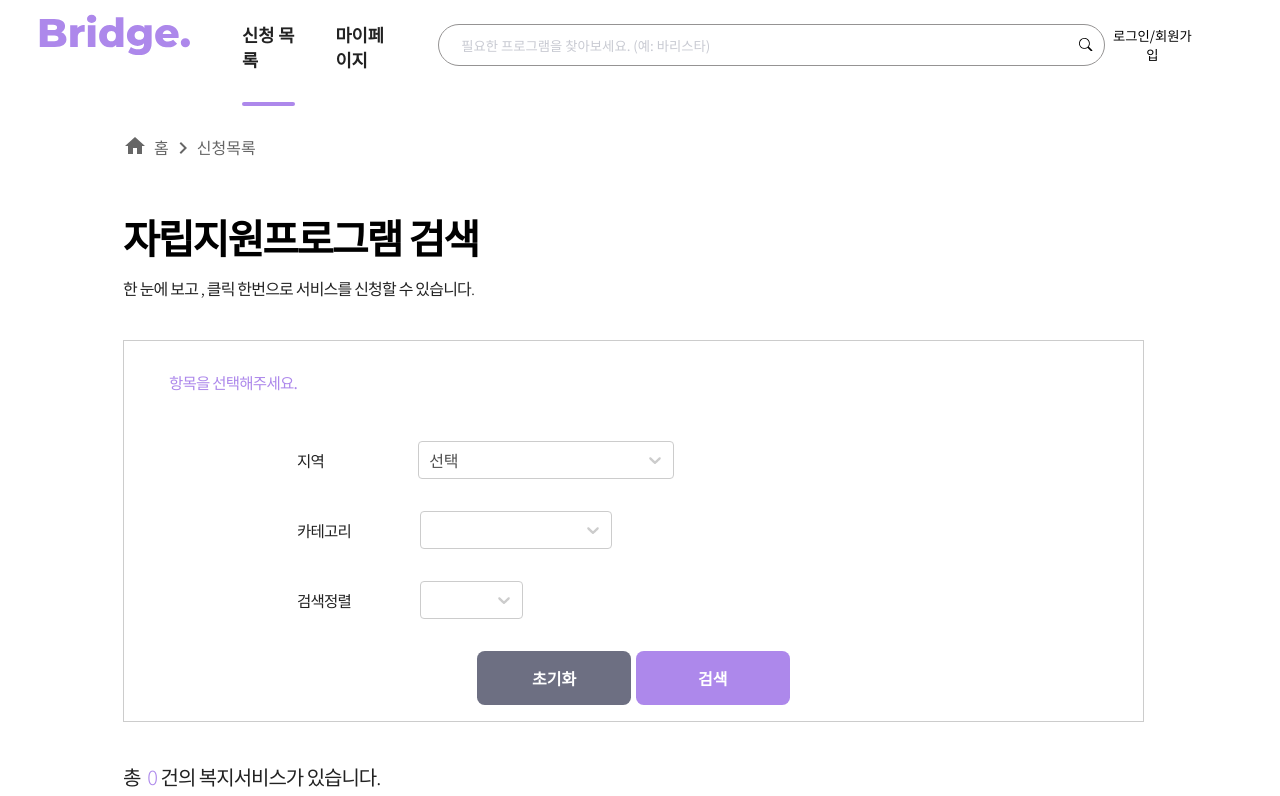
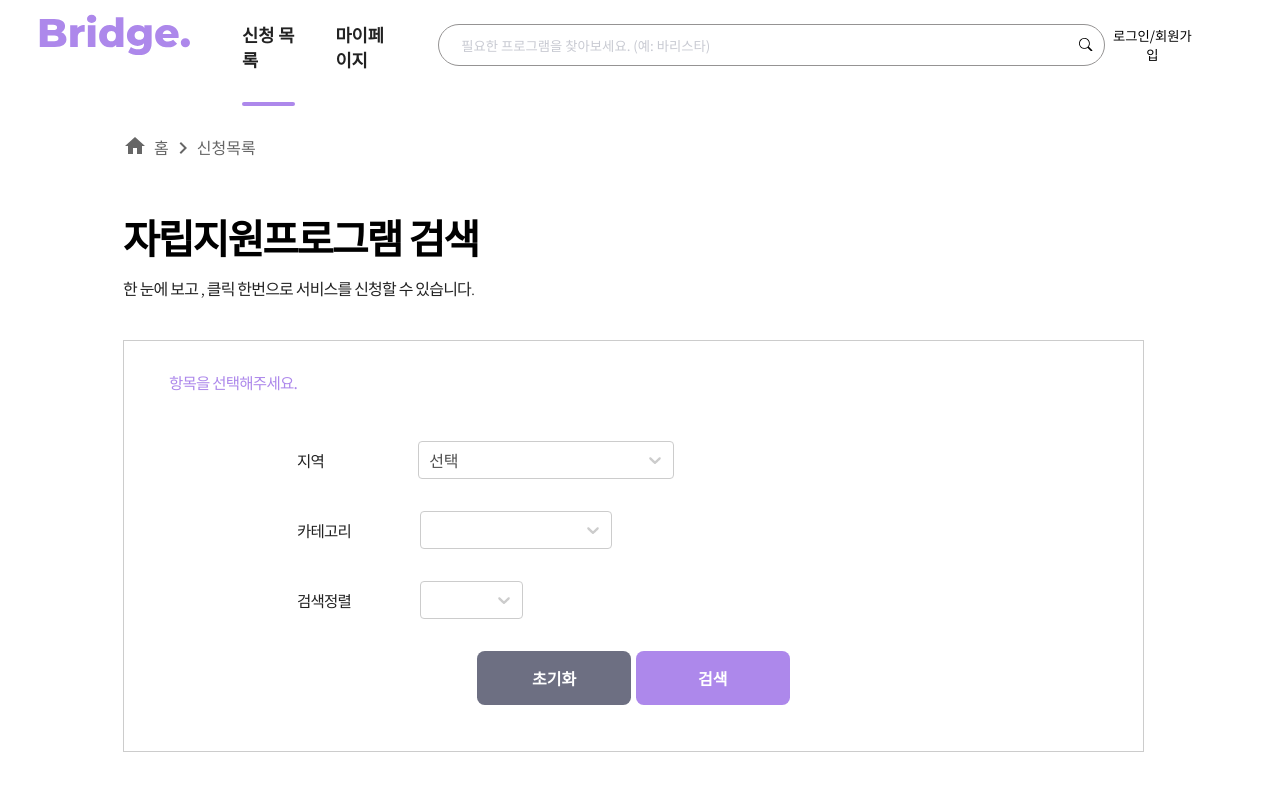
Before and after one commit to Likelion-at-SMWU-11th/LoveBridge-Client, a React (Create React App) app: page /apply in a window 1280 px wide. Shown: the top 796 px of the page. Built offline with nearby package versions, Linux system fonts and the light colour scheme.

Commit message:
[chore] applypage selectbox 수정(#11)

```diff
--- a/src/component/page/ApplyPage.jsx
+++ b/src/component/page/ApplyPage.jsx
@@ -27,7 +27,7 @@ const Info = styled.div`
 `
 const SelectBox = styled.div`
   border: 0.973px solid rgba(0, 0, 0, 0.20);
-  height: 40vh;
+  height: 350px;
   padding: 30px 45px 30px 45px;
 `
 const PuppleTxt = styled.div`
```
